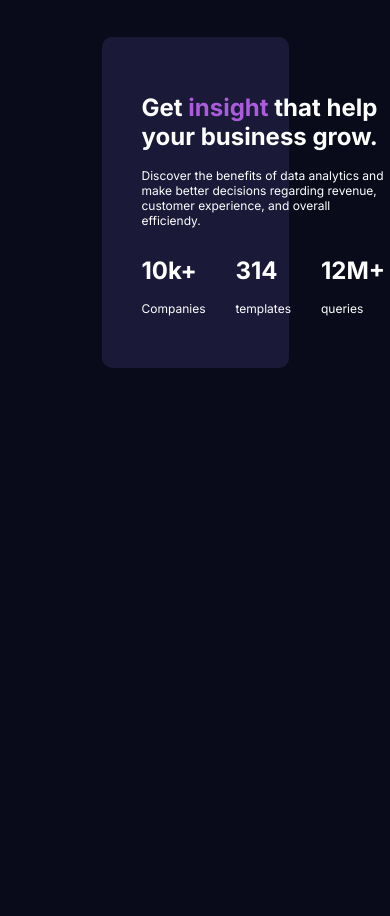
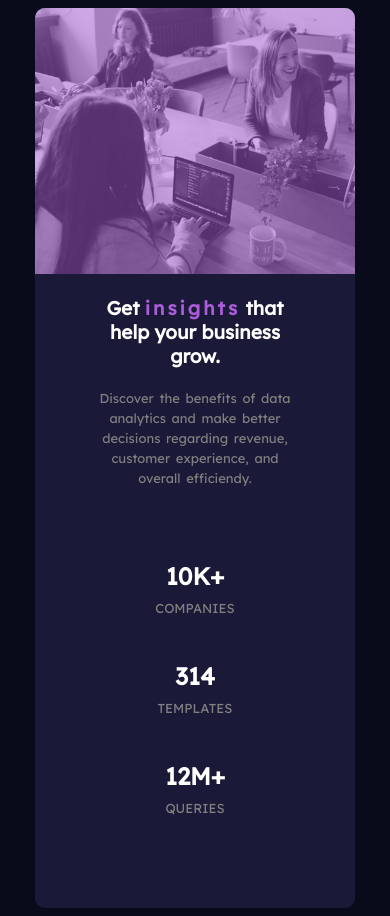
Before and after one commit to MartinsitoBritoDiaz/stats-preview-card-component, a plain HTML site: page index.html in a window 390 px wide. Before the commit the page ends 844 px from the top, so only its background shows below. Drawn offline with Linux system fonts and the light colour scheme.

Commit message:
Challenge Finished

```diff
--- a/index.html
+++ b/index.html
@@ -21,7 +21,7 @@
     <div class="text-container">
 
       <div class="title">
-          <h1>Get <span>insight</span> that
+          <h1>Get <span>insights</span> that
               help your business grow.</h1>
 
           <p>Discover the benefits of data analytics and make
@@ -32,17 +32,17 @@
       <div class="stats-container">
 
         <div class="stats">
-            <h1>10k+</h1>
+            <h2>10k+</h2>
             <p>Companies</p>
         </div>
 
         <div class="stats">
-            <h1>314</h1>
+            <h2>314</h2>
             <p>templates</p>
         </div>
 
         <div class="stats">
-            <h1>12M+</h1>
+            <h2>12M+</h2>
             <p>queries</p>
         </div>
 
@@ -50,8 +50,9 @@
 
     </div>
 
-    <div class="img-container">
+    <div class="img-container overlay">
       <img src="./images/image-header-desktop.jpg" alt="">
+      <div class="overlay"></div>
     </div>
   </main>
 
--- a/styles.css
+++ b/styles.css
@@ -17,45 +17,126 @@ html{
     box-sizing: inherit;
 }
 
+
 body{
-    font-size: 1.2rem;
-    font-family: 'Inter', sans-serif;
+    min-height: 97vh;
+    display: flex;
+    justify-content: center;
+    align-items: center;
+
+    font-size: 1.5rem;
+    font-family: 'Lexend Deca', sans-serif;
     background-color: var(--very-dark-blue);
 }
 
 .card-container{
-    display: grid;
-    grid-template-columns: repeat(2, 1fr);
+    display: flex;
+    justify-content: center;
+    align-items: center;
+    overflow: hidden;
+    border-radius: 1rem;
+
+    width: 100rem;
+    height: 44rem;
     background-color: var(--dark-blue);
-    margin-left: 25%;
-    margin-right: 25%;
-    margin-top: 10%;
-    border-radius: 1rem;
+}
+
+h1 span{
+    color: var(--soft-violet);
+    letter-spacing: 0.3rem;
 }
 
 .text-container{
     color: white;
-    margin: 4rem;
+
+    margin: 6rem;
+    display: block;
+}
+
+.text-container p{
+    margin-top: 2rem;
+    word-spacing: 0.2rem;
+    line-height: 2rem;
 }
 
 .img-container{
-    background-color: var(--soft-violet);;
+    position: relative;
+    display: block;
 }
 
-img{
+.img-container .overlay {
+    position: absolute;
     width: 100%;
     height: 100%;
-    border-bottom-right-radius: 1rem;
-    border-top-right-radius: 1rem;
+    top: 0;
+    left: 0;
+    opacity: 0.5;
+    background: var(--soft-violet);
 
 }
 
 .stats-container{
-    display: grid;
-    grid-template-columns: repeat(3, 1fr);
-    grid-gap: 3rem;
+    display: flex;
 }
 
-h1 span{
-    color: var(--soft-violet);
+.stats{
+    margin-top: 4rem;
+    margin-right: 4rem;
+    text-transform: uppercase;
 }
+
+.stats h2{
+    font-size: 2.4rem;
+}
+
+.stats-container .stats p{
+    margin-top: -1.3rem;
+}
+
+p{
+    font-size: 1.3rem;
+    color:gray
+}
+
+@media (max-width: 468px){
+    .card-container{
+        display: flex;
+        flex-direction: column-reverse;
+        width: 32rem;
+        height: 90rem;
+    }
+
+    .text-container h1{
+        font-size: 1.9rem;
+    }
+
+    .img-container{
+        position: relative;
+        margin-top: -5rem;
+    }
+
+    .img-container img{
+        width: 100%;
+        height: 100%;
+    }
+
+    .text-container{
+        justify-content: center;
+        text-align: center;
+
+        margin-top: 1rem;
+    }
+
+    .stats-container{
+        display: flex;
+        flex-direction: column;
+        text-align: center;
+    }
+
+    .stats-container .stats{
+        align-items: center;
+        margin: 4rem;
+        margin-bottom: -3rem;
+    }
+
+}
```
